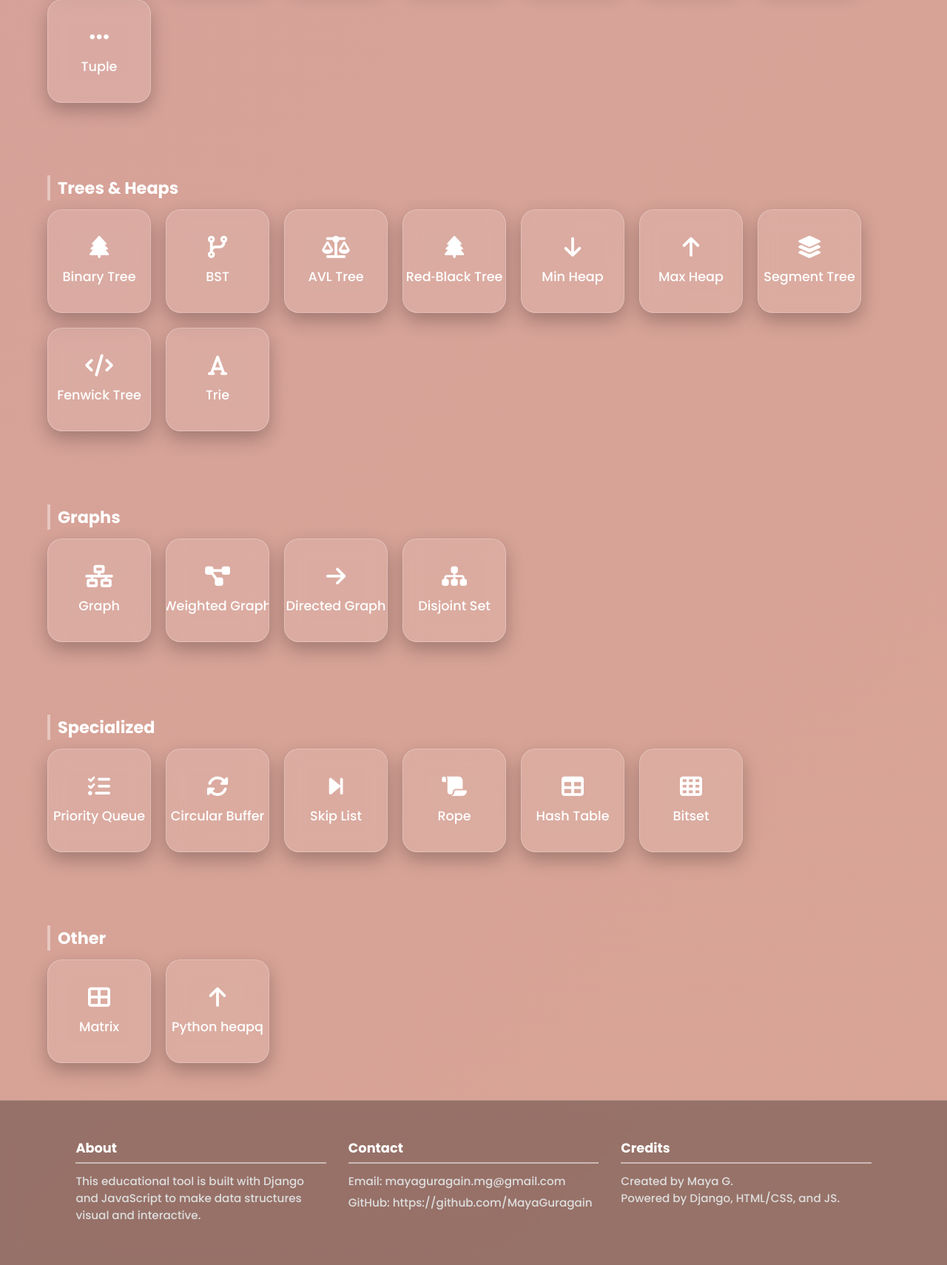
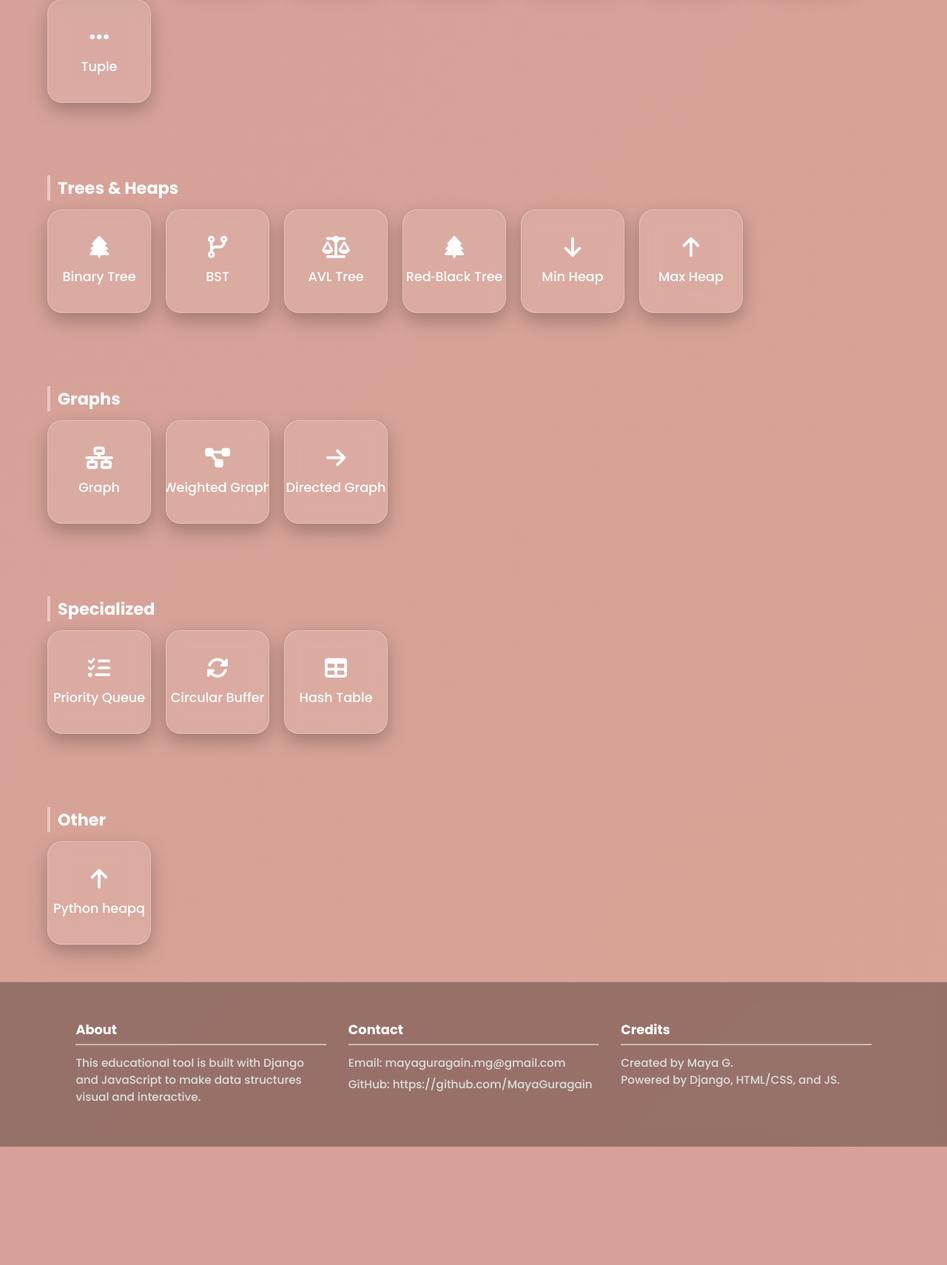
Before and after one commit to MayaGuragain/Struq, a Django app: page / in a window 1280 px wide. Shown: the part 879-2589 px from the top of the page at 74% size. After the commit the page ends 2429 px from the top, so only its background shows below. Run offline with Django 5.2, Linux system fonts and the light colour scheme.

Commit message:
struq - clean up

```diff
--- a/playground/templates/playground/home.html
+++ b/playground/templates/playground/home.html
@@ -54,9 +54,6 @@
       <a class="tile" href="{% url 'red_black' %}"><i class="fas fa-tree"></i>Red‑Black Tree</a>
       <a class="tile" href="{% url 'minh' %}"><i class="fas fa-arrow-down"></i>Min Heap</a>
       <a class="tile" href="{% url 'maxh' %}"><i class="fas fa-arrow-up"></i>Max Heap</a>
-      <a class="tile" href="{% url 'segment_tree' %}"><i class="fas fa-layer-group"></i>Segment Tree</a>
-      <a class="tile" href="{% url 'fenwicktree' %}"><i class="fas fa-code"></i>Fenwick Tree</a>
-      <a class="tile" href="{% url 'trie' %}"><i class="fas fa-font"></i>Trie</a>
     </div>
   </div>
 
@@ -67,7 +64,6 @@
       <a class="tile" href="{% url 'graph' %}"><i class="fas fa-network-wired"></i>Graph</a>
       <a class="tile" href="{% url 'weighted_graph' %}"><i class="fas fa-project-diagram"></i>Weighted Graph</a>
       <a class="tile" href="{% url 'directed_graph' %}"><i class="fas fa-arrow-right"></i>Directed Graph</a>
-      <a class="tile" href="{% url 'disjointset' %}"><i class="fas fa-sitemap"></i>Disjoint Set</a>
     </div>
   </div>
 
@@ -77,10 +73,7 @@
     <div class="tile-strip">
       <a class="tile" href="{% url 'priority_queue' %}"><i class="fas fa-tasks"></i>Priority Queue</a>
       <a class="tile" href="{% url 'circular_buffer' %}"><i class="fas fa-sync-alt"></i>Circular Buffer</a>
-      <a class="tile" href="{% url 'skip_list' %}"><i class="fas fa-step-forward"></i>Skip List</a>
-      <a class="tile" href="{% url 'rope' %}"><i class="fas fa-scroll"></i>Rope</a>
       <a class="tile" href="{% url 'hash_table' %}"><i class="fas fa-table"></i>Hash Table</a>
-      <a class="tile" href="{% url 'bitset' %}"><i class="fas fa-th"></i>Bitset</a>
     </div>
   </div>
 
@@ -88,7 +81,6 @@
   <div class="section-row">
     <h2 class="section-heading">Other</h2>
     <div class="tile-strip">
-      <a class="tile" href="{% url 'matrix' %}"><i class="fas fa-th-large"></i>Matrix</a>
       <a class="tile" href="{% url 'heapq' %}"><i class="fas fa-arrow-up"></i>Python heapq</a>
     </div>
   </div>
```
Also changed, not shown: playground/views/__init__.py (+0 -7 lines).
